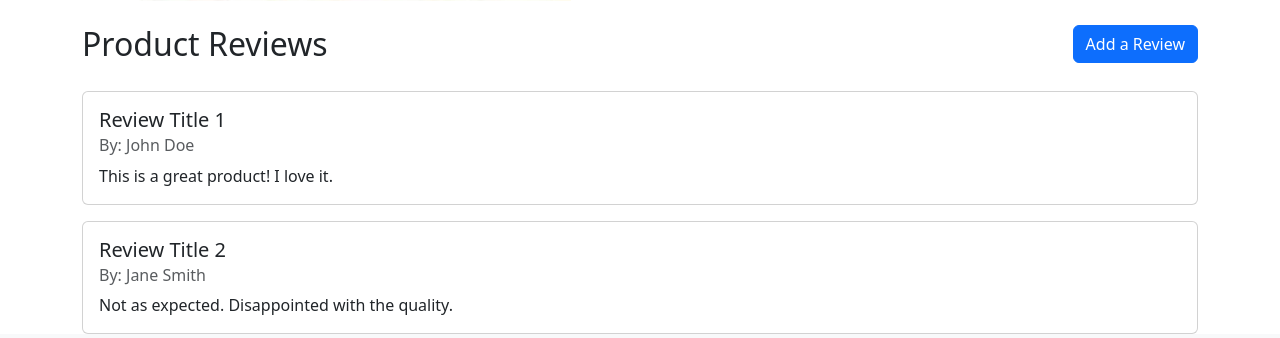
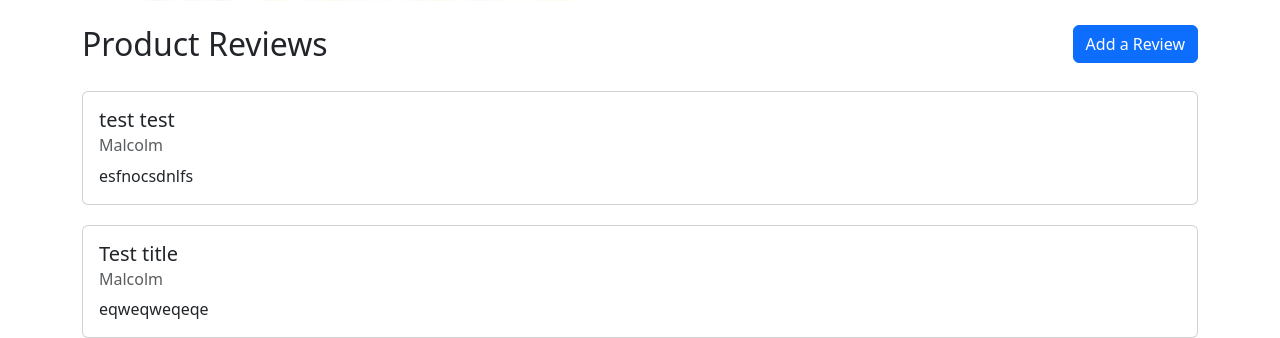
Before and after one commit to samuelsongg/INF2003_Project, a Flask app: page /detailedItem/652be4d617abce2a83ec339e in a window 1280 px wide. Shown: the part 507-845 px from the top of the page. Run offline with Flask 3, Linux system fonts and the light colour scheme; data comes from the database, SQL or seed files in the repository; both versions use the stored data as it was after the commit; data that the repository does not hold is empty; some libraries are stand-ins or nearby versions.

Commit message:
Fix add review and view review

```diff
--- a/app.py
+++ b/app.py
@@ -251,28 +251,50 @@ def wishlist():
         return redirect('/login')
 
 
+#Review part
+reviewQuery = '''
+    SELECT R.product_id, R.review_id, R.user_id, R.review_title, R.review_description, R.review_rating, R.product_id, R.time_created, U.first_name
+    FROM
+    review R, users U
+    WHERE
+    R.product_id = ? AND R.user_id = U.user_id
+'''
+
 @app.route('/detailedItem/<product_id>', methods=['GET', 'POST'])
 def detailedItem(product_id):
-    if request.method == 'POST' and 'selectedRating' in request.form:
-        reviewTitle = request.form['reviewTitle']
-        reviewDescription = request.form['reviewDescription']
-        reviewRating = request.form['reviewRating']
-        user_id = session['user_id']
-        try:
+    try:
+        if request.method == 'POST' and 'reviewRating' in request.form:
+            reviewTitle = request.form['reviewTitle']
+            reviewDescription = request.form['reviewDescription']
+            reviewRating = request.form['reviewRating']
+            user_id = session['user_id']
+
+            try:
+                #Insert then Retrieve to reload page
+                conn = get_db_connection()
+                conn.execute('INSERT INTO review (user_id, review_title, review_description, review_rating, product_id) VALUES (?, ?, ?, ?, ?)', (user_id, reviewTitle, reviewDescription, reviewRating, product_id))
+                conn.commit()
+                reviews = conn.execute(reviewQuery, (product_id,)).fetchall()
+                conn.close()
+                #Get product info from mongodb
+                product = db.product.find_one({"_id": ObjectId(product_id)})
+                return render_template('detailedItem.html', product_id=product_id, product=product, reviews=reviews)
+
+            except Exception as e:
+                print(str(e))
+                return render_template('index.html')
+
+        elif request.method == 'GET':
             conn = get_db_connection()
-            conn.execute('INSERT INTO review (user_id, review_title, review_description, review_rating, product_id) VALUES (?, ?, ?, ?, ?)', (user_id, reviewTitle, reviewDescription, reviewRating, product_id))
-            conn.commit()
+            reviews = conn.execute(reviewQuery, (product_id,)).fetchall()
             conn.close()
-            print("success")
             product = db.product.find_one({"_id": ObjectId(product_id)})
-            return render_template('detailedItem.html', product_id=product_id, product=product)
+            return render_template('detailedItem.html', product_id=product_id, product=product, reviews=reviews)
 
-        except Exception as e:
-            print(str(e))
-            return render_template('index.html')
+    except Exception as e:
+        print(str(e))
+        return redirect('/login')
 
-    product = db.product.find_one({"_id": ObjectId(product_id)})
-    return render_template('detailedItem.html', product_id=product_id, product=product)
 
 
 
--- a/templates/detailedItem.html
+++ b/templates/detailedItem.html
@@ -61,24 +61,15 @@
           </form>
         </div>
 
+        {% for review in reviews %}
         <div class="card" style="margin-top: 20px;">
           <div class="card-body">
-            <h5 class="card-title">Review Title 1</h5>
-            <h6 class="card-subtitle mb-2 text-muted">By: John Doe</h6>
-            <p class="card-text">This is a great product! I love it.</p>
+            <h5 class="card-title">{{review.review_title}}</h5>
+            <h6 class="card-subtitle mb-2 text-muted">{{review.first_name}}</h6>
+            <p class="card-text">{{review.review_description}}</p>
           </div>
         </div>
-
-        <div class="card mt-3">
-          <div class="card-body">
-            <h5 class="card-title">Review Title 2</h5>
-            <h6 class="card-subtitle mb-2 text-muted">By: Jane Smith</h6>
-            <p class="card-text">Not as expected. Disappointed with the quality.</p>
-          </div>
-        </div>
-
-
-
+        {% endfor %}
 
 
         <!-- You can loop through reviews here if you have a list of reviews -->
```
Also changed, not shown: sql_database.db.
